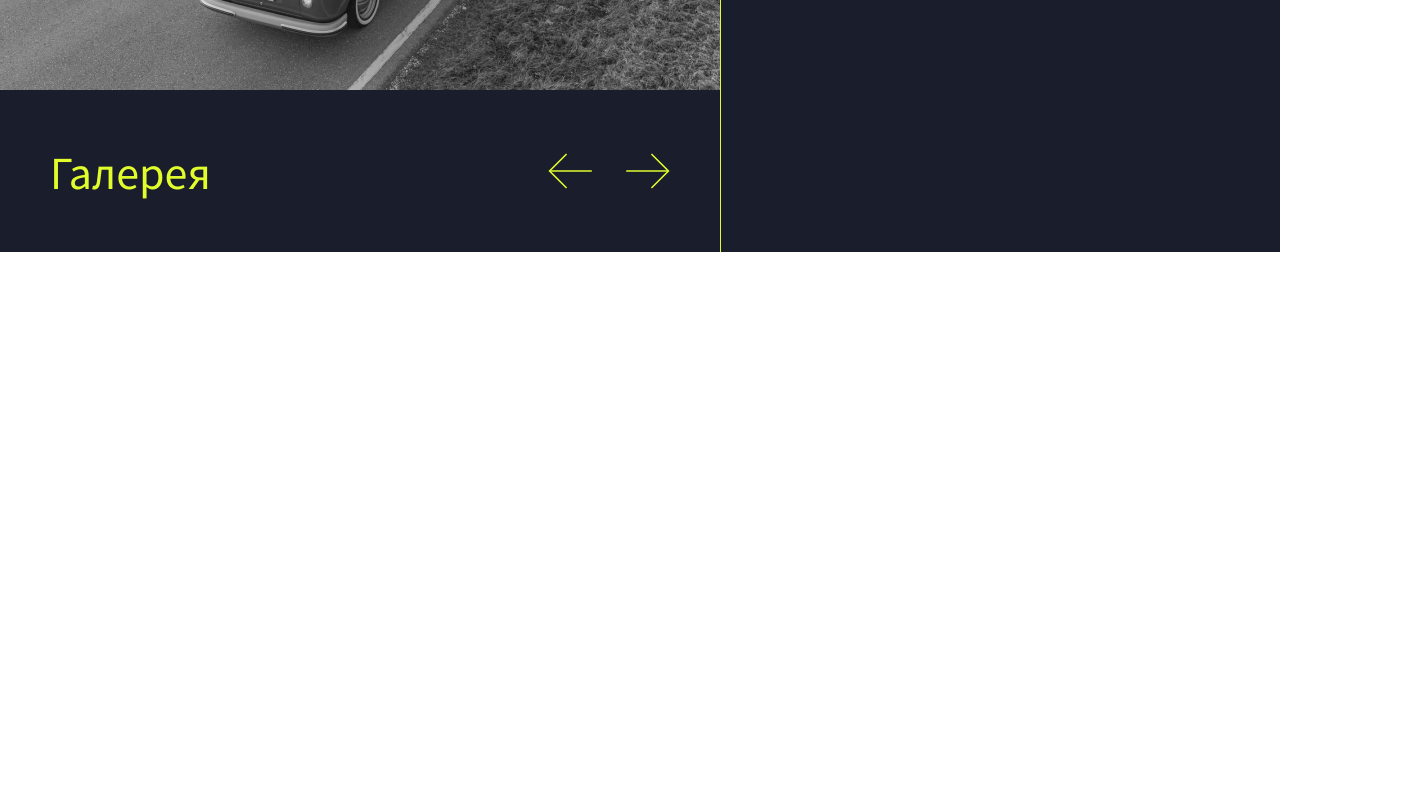
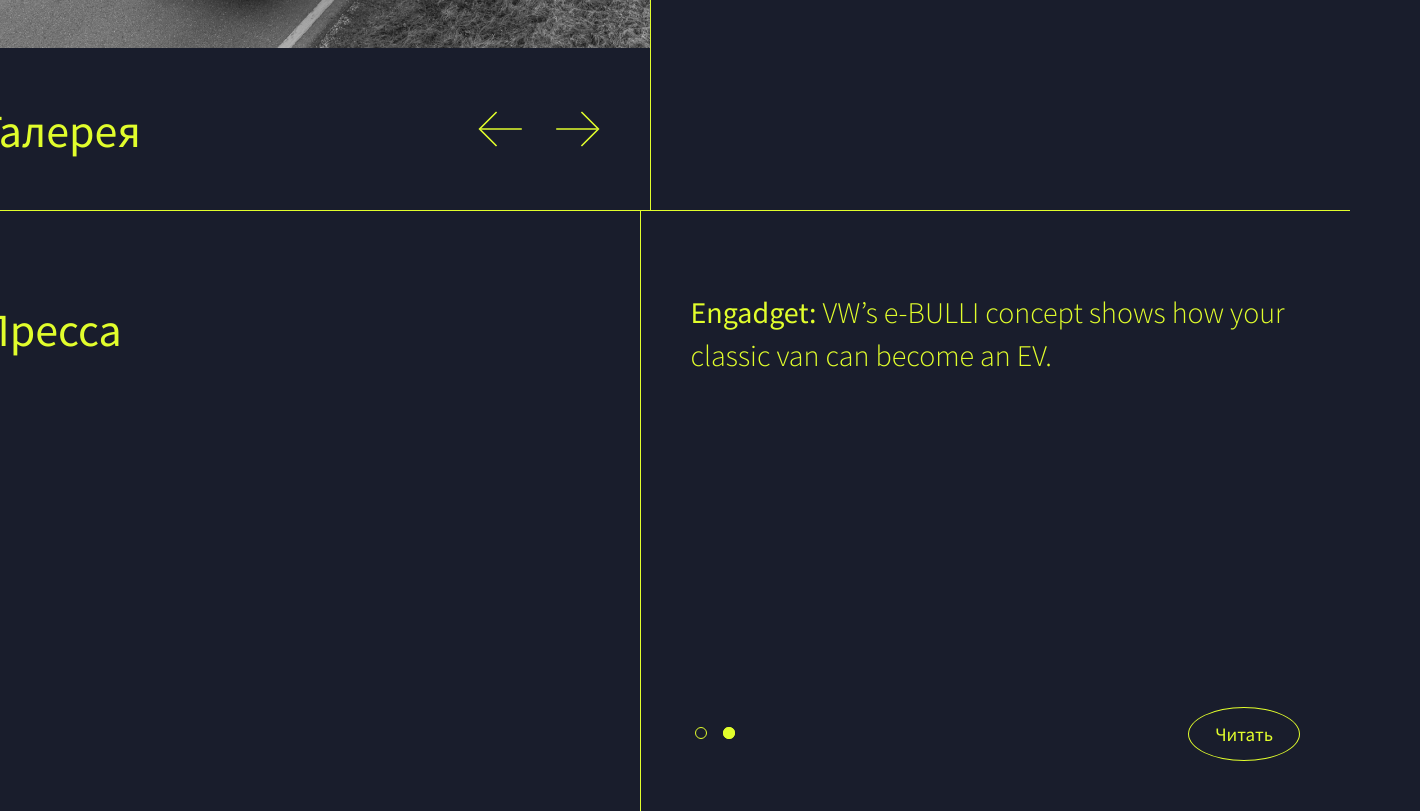
Before and after one commit to deadoutsided/microbus, a plain HTML site: page index.html in a window 1280 px wide. Shown: the part 1899-2710 px from the top of the page, 1420 px wide, since content can reach past the window. Before the commit the page ends 2151 px from the top, so only its background shows below. Drawn offline with Linux system fonts and the light colour scheme; files whose address does not match are found by name.

Commit message:
feature: added press section and some adopt

```diff
--- a/blocks/bus/bus.scss
+++ b/blocks/bus/bus.scss
@@ -3,7 +3,7 @@
   color: $color;
   padding: 150px 0 150px 80px;
   grid-template-rows: minmax(min-content,max-content) minmax(min-content, max-content) minmax(min-content,max-content) minmax(min-content,max-content); //88px - 141px 64px
-  grid-template-columns: minmax(560px, 1680px) 720px;
+  grid-template-columns: minmax(560px, 1680px) minmax(700px,720px);
   column-gap: 80px;
   border: solid $color;
   border-width: 0 0 1px;
--- a/blocks/header/header.scss
+++ b/blocks/header/header.scss
@@ -4,6 +4,12 @@
   border-width: 0 0 1px;
   background-color: $bg-color;
   width: 100%;
+  max-width: 1440px;
+
+  @media screen and (min-width: 1442px) {
+    border: solid $color;
+    border-width: 0 1px 1px;
+  }
 
   &__list{
     display: flex;
--- a/blocks/main/main.scss
+++ b/blocks/main/main.scss
@@ -1,3 +1,5 @@
 .main{
   background-color: $bg-color;
+  max-width: 1440px;
+  width: fit-content;
 }
--- /dev/null
+++ b/blocks/page/page.scss
@@ -0,0 +1,7 @@
+.page{
+  background-color: $bg-color;
+  width: 100%;
+  display: flex;
+  flex-direction: column;
+  align-items: center;
+}
--- /dev/null
+++ b/blocks/press/press.scss
@@ -0,0 +1,71 @@
+.press{
+  display: flex;
+  width: 100%;
+
+  &__column{
+    width: calc(50% + 1px);
+    border: solid $color;
+    border-width: 1px 0 0;
+    color: $color;
+    min-height: 500px;
+    padding: 50px 50px;
+    display: flex;
+    flex-direction: column;
+    justify-content: space-between;
+
+    &:first-child{
+      border: solid $color;
+      border-width: 1px 1px 0 0;
+    }
+  }
+
+  &__title{
+    @include text($weight: 400, $family: $font-family, $height: 46px, $size: 46px);
+    color: inherit;
+  }
+
+  &__paragraph{
+    @include text($family: $font-family, $weight: 300, $height: 43px, $size: 30px);
+  }
+
+  &__highlight{
+    @include text($family: $font-family, $height: 42px, $weight: 400, $size: 30px);
+    color: inherit;
+  }
+
+  &__cont{
+    display: flex;
+    justify-content: space-between;
+    align-items: center;
+  }
+
+  &__link{
+    @include text($family: $font-family, $weight: 400, $height: 28px, $size: 19px);
+    color: $color;
+    border: 1px solid $color;
+    border-radius: 100%;
+    padding: 12px 26px;
+
+    &:hover{
+      background-color: $color;
+      color: $bg-color;
+      cursor: pointer;
+    }
+  }
+
+  &__label{
+    margin: 0 8px 0 0;
+  }
+
+  &__radio{
+    appearance: none;
+    margin: 0;
+    &:checked {
+      +.press__label {
+        >.press__circle{
+          background-image: url(../../images/press__circle.png);
+        }
+      }
+    }
+  }
+  }
--- a/index.html
+++ b/index.html
@@ -7,7 +7,7 @@
   <title>Auto-magazine</title>
   <link rel="stylesheet" href="./pages/index.css">
 </head>
-<body>
+<body class="page">
   <header class="header">
     <ul class="header__list">
       <li class="header__item">
@@ -102,6 +102,31 @@
         </div>
       </div>
     </section>
+    <section class="press">
+      <div class="press__column">
+        <h3 class="press__title">Пресса</h3>
+      </div>
+        <div class="press__column">
+          <p class="press__paragraph"><span class="press__highlight">Engadget:</span> VW’s e-BULLI concept shows how your classic van can become an EV.</p>
+          <div class="press__cont">
+          <div class="press__radio-container">
+            <input class="press__radio" type="radio" id="first" name="press">
+            <label class="press__label" for="first">
+              <svg class="press__circle" xmlns="http://www.w3.org/2000/svg" width="12" height="12" viewBox="0 0 12 12" fill="none">
+                <path d="M0.5 6C0.5 2.96243 2.96243 0.5 6 0.5C9.03757 0.5 11.5 2.96243 11.5 6C11.5 9.03757 9.03757 11.5 6 11.5C2.96243 11.5 0.5 9.03757 0.5 6Z" stroke="#E1FD2C"/>
+              </svg>
+            </label>
+            <input class="press__radio" type="radio" id="second" name="press" checked>
+            <label class="press__label" for="second">
+              <svg class="press__circle" xmlns="http://www.w3.org/2000/svg" width="12" height="12" viewBox="0 0 12 12" fill="none">
+                <path d="M0.5 6C0.5 2.96243 2.96243 0.5 6 0.5C9.03757 0.5 11.5 2.96243 11.5 6C11.5 9.03757 9.03757 11.5 6 11.5C2.96243 11.5 0.5 9.03757 0.5 6Z" stroke="#E1FD2C"/>
+              </svg>
+            </label>
+          </div>
+          <a class="press__link">Читать</a>
+        </div>
+      </div>
+    </section>
   </main>
   <script src="./scripts/index.js"></script>
 </body>
--- a/pages/index.scss
+++ b/pages/index.scss
@@ -1,8 +1,10 @@
 @import '../vendor/fonts.css';
 @import '../vendor/normalize.css';
 @import '../variables/variables.scss';
+@import '../blocks/page/page.scss';
 @import '../blocks/header/header.scss';
 @import '../blocks/main/main.scss';
 @import '../blocks/bus/bus.scss';
 @import '../blocks/characteristics/characteristics.scss';
 @import '../blocks/gallery/gallery.scss';
+@import '../blocks/press/press.scss';
--- a/variables/variables.scss
+++ b/variables/variables.scss
@@ -1,4 +1,4 @@
-$font-family: 'Source Sans Pro', sans-serif;
+$font-family: "Source Sans Pro", sans-serif;
 $color: #E1FD2C;
 $bg-color: #191D2C;
 
--- a/vendor/fonts.css
+++ b/vendor/fonts.css
@@ -1,12 +1,12 @@
 @font-face {
-  font-family: 'Source Sans Pro';
+  font-family: "Source Sans Pro";
   src: url(./fonts/SourceSansPro-Light.woff) format('woff'),
   url(./fonts/SourceSansPro-Light.woff2) format('woff2');
   font-weight: 300;
 }
 
 @font-face {
-  font-family: 'Source Sans Pro';
+  font-family: "Source Sans Pro";
   src: url(./fonts/SourceSansPro-Regular.woff),
   url(./fonts/SourceSansPro-Regular.woff2);
   font-weight: 400;
```
Also changed, not shown: images/press__circle.png (added), pages/index.css, 1 other file.
